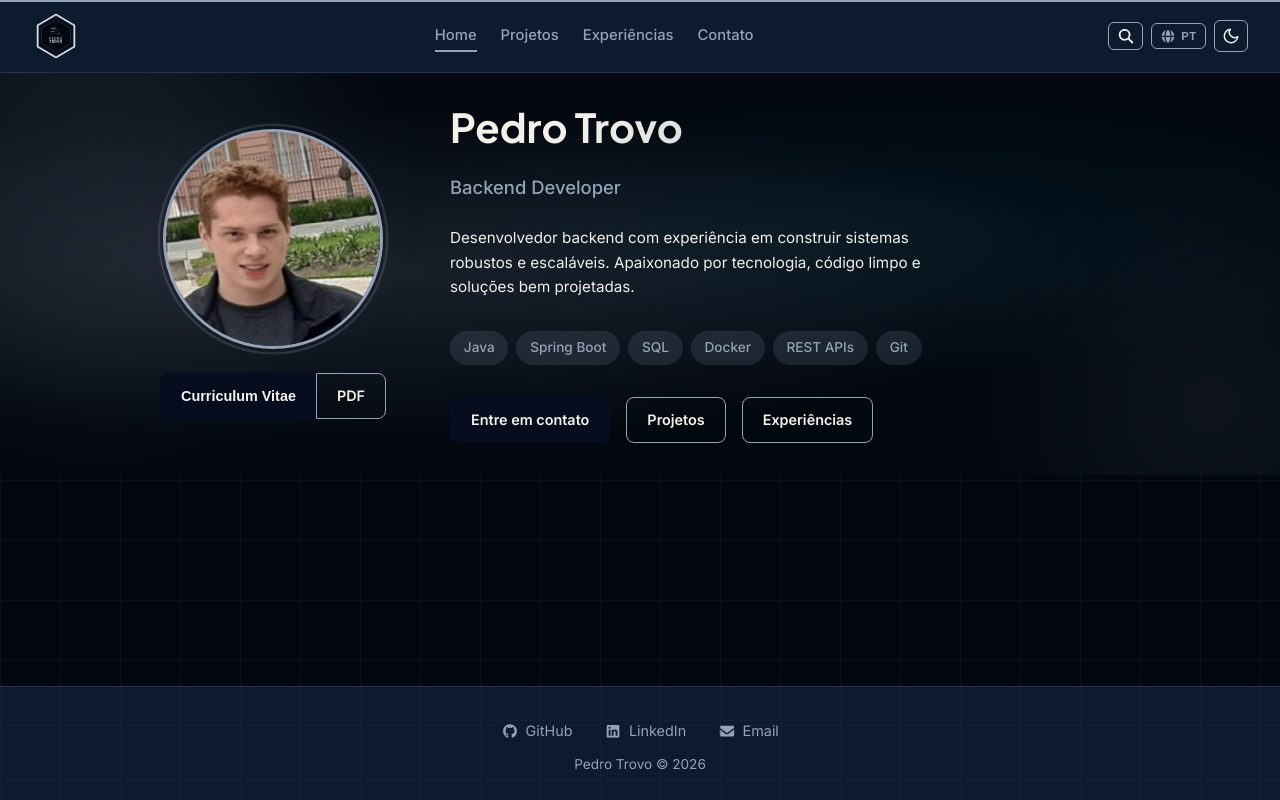
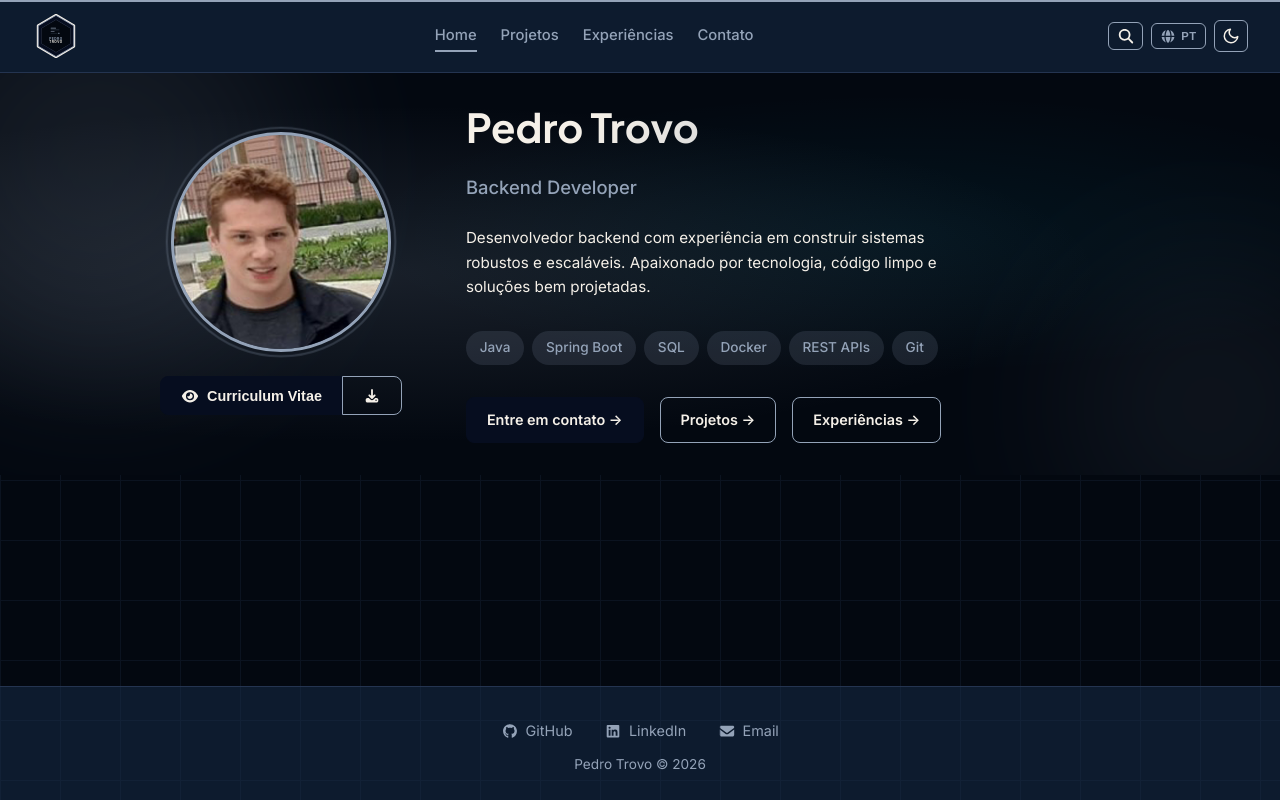
Before and after one commit to pedro-Trovo/Portfolio-pedro-trovo, a React (Vite) app: page / in a window 1280 px wide. Built offline with nearby package versions, Linux system fonts and the light colour scheme.

Commit message:
fix: restaura ícones e setas nos CTAs

```diff
--- a/src/pages/Home.jsx
+++ b/src/pages/Home.jsx
@@ -2,6 +2,8 @@ import { useState } from 'react'
 import { Link } from 'react-router-dom'
 import { Helmet } from 'react-helmet-async'
 import { motion } from 'framer-motion'
+import { FontAwesomeIcon } from '@fortawesome/react-fontawesome'
+import { faEye, faDownload } from '@fortawesome/free-solid-svg-icons'
 import { useLanguage } from '../i18n'
 import CVModal from '../components/CVModal'
 
@@ -60,10 +62,10 @@ function Home() {
             </motion.div>
             <motion.div className="home-cv-buttons" variants={fadeUp}>
               <button onClick={() => setShowCV(true)} className="btn btn-primary">
-                {t('home.cv_download')}
+                <FontAwesomeIcon icon={faEye} /> {t('home.cv_download')}
               </button>
               <a href="/cv.pdf" download className="btn btn-secondary" title="Download PDF">
-                PDF
+                <FontAwesomeIcon icon={faDownload} />
               </a>
             </motion.div>
             <CVModal open={showCV} onClose={() => setShowCV(false)} />
@@ -84,9 +86,9 @@ function Home() {
               ))}
             </motion.div>
             <motion.div className="home-ctas" variants={fadeUp}>
-              <Link to="/contato" className="btn btn-primary">{t('home.contact_cta')}</Link>
-              <Link to="/projetos" className="btn btn-secondary">{t('home.projects_cta')}</Link>
-              <Link to="/experiencias" className="btn btn-secondary">{t('home.experiences_cta')}</Link>
+              <Link to="/contato" className="btn btn-primary">{t('home.contact_cta')} &rarr;</Link>
+              <Link to="/projetos" className="btn btn-secondary">{t('home.projects_cta')} &rarr;</Link>
+              <Link to="/experiencias" className="btn btn-secondary">{t('home.experiences_cta')} &rarr;</Link>
             </motion.div>
           </motion.div>
         </div>
```
